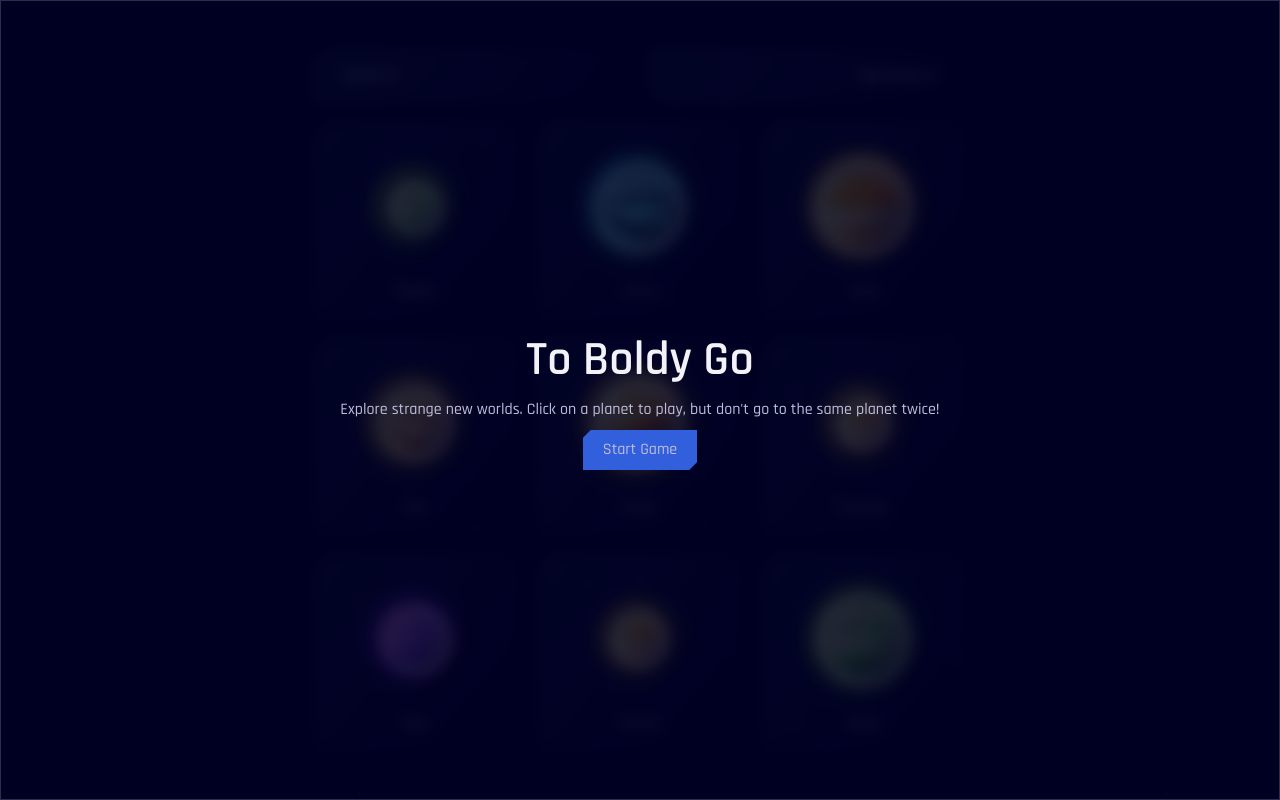
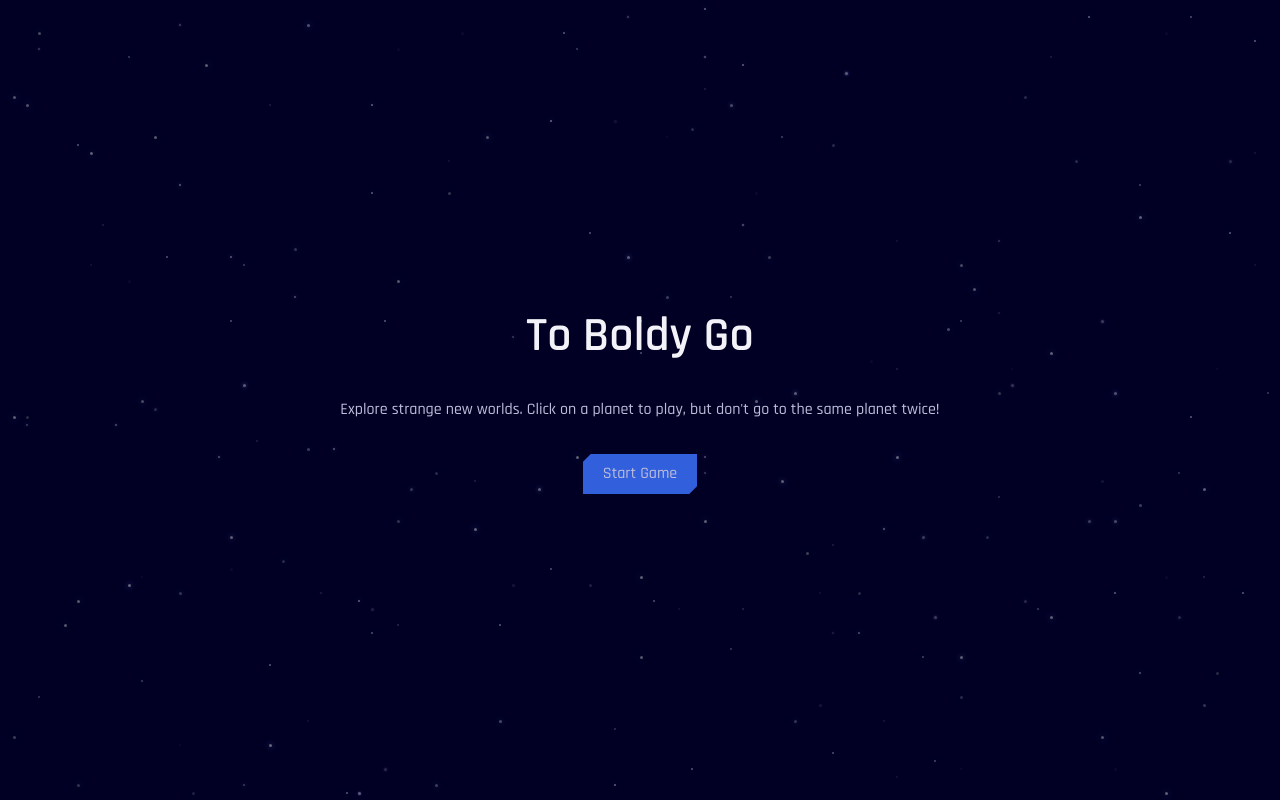
Before and after one commit to acarlie/remember-it-again, a React (Create React App) app: page / in a window 1280 px wide. Built offline with nearby package versions, Linux system fonts and the light colour scheme.

Commit message:
update(theme)

```diff
--- a/src/game/game.tsx
+++ b/src/game/game.tsx
@@ -5,8 +5,9 @@ import { GameContext } from './game-provider'
 import { Tile, Modal, Button } from '../components'
 import { useModal } from '../hooks'
 import * as React from 'react'
-import { textMD } from '../theme'
+import { textMD, heading1 } from '../theme'
 import { ClippedCard } from '../components/clipped-card'
+import { centerContent } from '../theme/utility.styles'
 
 const main = css`
   align-items: center;
@@ -43,7 +44,6 @@ const scores = css`
 
 export const Game = () => {
     const { picked, options, status, topScore, restart, checkAnswer, start } = React.useContext(GameContext)
-    const [isStartModalOpen, toggleStartModal] = useModal(true)
     const [isWinModalOpen, toggleWinModal] = useModal(false)
     const [isLoseModalOpen, toggleLoseModal] = useModal(false)
 
@@ -59,16 +59,21 @@ export const Game = () => {
             if (isLoseModalOpen) {
                 toggleLoseModal()
             }
-            if (isStartModalOpen) {
-                toggleStartModal()
-            }
         }
-    }, [status, toggleWinModal, toggleLoseModal, toggleStartModal, isLoseModalOpen, isWinModalOpen, isStartModalOpen])
+    }, [status, toggleWinModal, toggleLoseModal, isLoseModalOpen, isWinModalOpen])
 
 
     return (
         <main css={main}>
-            <div css={gameWrapper}>
+            {status === 'start' &&
+                (<div css={centerContent({ h: true, v: true, g: '2rem' })}>
+                    <h2 css={heading1}>To Boldy Go</h2>
+                    <p css={textMD}>Explore strange new worlds. Click on a planet to play, but don't go to the same planet twice!</p>
+                    <Button variant='primary' onClick={start}>Start Game</Button>
+                </div>)
+            }
+
+            {status !== 'start' && (<div css={gameWrapper}>
                 <section css={scores}>
                     <ClippedCard tl br blur>
                         Score: {picked.length}
@@ -84,12 +89,8 @@ export const Game = () => {
                         return (<Tile key={tile.label} {...tile} onClick={() => checkAnswer(tile.label)} />)
                     })}
                 </section>
-            </div>
+            </div>)}
 
-            <Modal isOpen={isStartModalOpen} toggle={toggleStartModal} title='To Boldy Go'>
-                <p css={textMD}>Explore strange new worlds. Click on a planet to play, but don't go to the same planet twice!</p>
-                <Button variant='primary' onClick={start}>Start Game</Button>
-            </Modal>
             <Modal isOpen={isWinModalOpen} toggle={toggleWinModal} title="You Won!">
                 <Button variant='primary' onClick={restart}>New Game</Button>
             </Modal>
--- a/src/theme/typography.styles.ts
+++ b/src/theme/typography.styles.ts
@@ -3,7 +3,7 @@ import { theme } from './theme'
 
 const headingColor = theme.color.neutral600
 const headingLineHeight = 1.25
-const textLineHeight = .5
+const textLineHeight = 1.5
 const headingFontWeightBold = 600
 const textFontWeight = 500
 const headingFont = `'${theme.font.heading}', sans-serif`
--- /dev/null
+++ b/src/theme/utility.styles.ts
@@ -0,0 +1,18 @@
+import { css } from "@emotion/react";
+import { RemValue } from './theme'
+
+type CenterContentProps = {
+    g: RemValue
+    h: boolean
+    v: boolean
+}
+
+export const centerContent = ({ h, v, g }: CenterContentProps) => css`
+    align-items: ${v ? 'center' : 'stretch'} ;
+    display: flex;
+    flex-direction: column;
+    gap: ${g};
+    height: ${v ? '100%' : 'auto'} ;
+    justify-content: ${h ? 'center' : 'stretch'};
+    width: 100%;
+`
```
Also changed, not shown: src/theme/theme.ts (+6 -5 lines).
